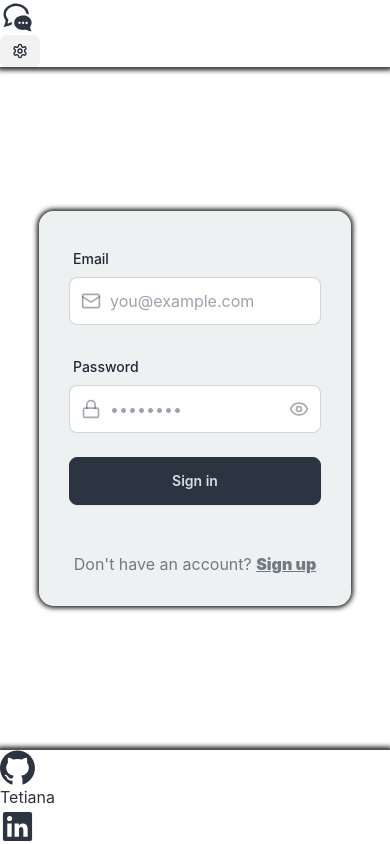
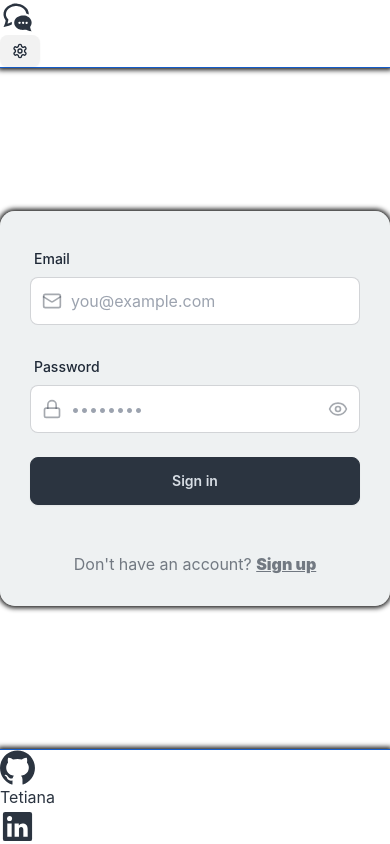
Before and after one commit to Tetiana-KET/Reenbit_Trainee_Camp_Chat_Task, a React (Vite) app in the folder frontend/: page /login in a window 390 px wide. Built offline with nearby package versions, Linux system fonts and the light colour scheme; no server answers.

Commit message:
refactor: edit styles, fix some issues

```diff
--- a/frontend/index.html
+++ b/frontend/index.html
@@ -4,7 +4,11 @@
 		<meta charset="UTF-8" />
 		<link rel="icon" type="image/svg+xml" href="./src/assets/icons/logo.svg" />
 		<meta name="viewport" content="width=device-width, initial-scale=1.0" />
-		<title>Chat app</title>
+		<meta
+			name="description"
+			content="Stay connected with your friends and colleagues through our real-time chat application. Fast, secure, and user-friendly!"
+		/>
+		<title>Chillax</title>
 	</head>
 	<body>
 		<div id="root"></div>
--- a/frontend/package.json
+++ b/frontend/package.json
@@ -1,5 +1,5 @@
 {
-	"name": "chat-app-frontend",
+	"name": "chillax-chat-app-frontend",
 	"private": true,
 	"version": "0.0.0",
 	"type": "module",
--- a/frontend/src/components/LoginForm/LoginForm.tsx
+++ b/frontend/src/components/LoginForm/LoginForm.tsx
@@ -19,8 +19,8 @@ export function LoginForm() {
 	};
 
 	return (
-		<div className='w-full'>
-			<div className='w-full max-w-md space-y-8 p-6 sm:p-12 mx-auto auth-form__container'>
+		<div className='w-full h-full m-auto'>
+			<div className='w-full max-w-md space-y-8 p-6 sm:p-12  auth-form__container'>
 				<form onSubmit={handleSubmit} className='space-y-6'>
 					<TextInput
 						label='Email'
--- a/frontend/src/components/RegisterForm/RegisterForm.tsx
+++ b/frontend/src/components/RegisterForm/RegisterForm.tsx
@@ -24,7 +24,7 @@ export function RegisterForm() {
 	};
 
 	return (
-		<div className='w-full'>
+		<div className='flex flex-col m-auto w-full'>
 			<div className='text-center mb-6'>
 				<div className='flex flex-col items-center gap-2 group'>
 					<h1 className='text-2xl font-bold mt-2'>Create Account</h1>
--- a/frontend/src/index.css
+++ b/frontend/src/index.css
@@ -36,11 +36,10 @@ body {
 
 .main-content-wrapper {
 	flex: 1 1 100%;
-	padding: 20px 10%;
 	overflow-y: auto;
+	height: 100%;
 	display: flex;
-	justify-content: center;
-	align-items: center;
+	flex-direction: column;
 }
 
 .auth-form__container {
@@ -49,6 +48,7 @@ body {
 	min-width: 250px;
 	flex-basis: 500px;
 	flex-direction: column;
+	justify-self: center;
 	text-align: center;
 	background-color: var(--light-grey-bg-color);
 	padding: 30px;
--- a/frontend/src/store/useChatStore.ts
+++ b/frontend/src/store/useChatStore.ts
@@ -9,7 +9,7 @@ import { sendMessageController } from '../controllers/messages/sendMessage.contr
 import { updateMessageController } from '../controllers/messages/updateMessage.controller';
 import { deleteMessageController } from '../controllers/messages/deleteMessage.controller';
 
-export const useChatState = create<ChatStateInterface>(set => ({
+export const useChatStore = create<ChatStateInterface>(set => ({
 	messages: [],
 	users: [],
 	selectedUser: null,
--- a/frontend/src/types/AuthStateInterface.ts
+++ b/frontend/src/types/AuthStateInterface.ts
@@ -9,6 +9,6 @@ export interface AuthStateInterface {
 	isCheckingAuth: boolean;
 	checkAuth: () => Promise<void>;
 	signup: (formData: FormData) => Promise<void>;
-	login: (formData: FormData) => Promise<void>;
+	login: (formData: Partial<FormData>) => Promise<void>;
 	logout: () => Promise<void>;
 }
--- a/package.json
+++ b/package.json
@@ -1,5 +1,5 @@
 {
-	"name": "fullstack-chat-app",
+	"name": "fullstack-chat-app-chillax",
 	"private": true,
 	"workspaces": [
 		"frontend",
```
